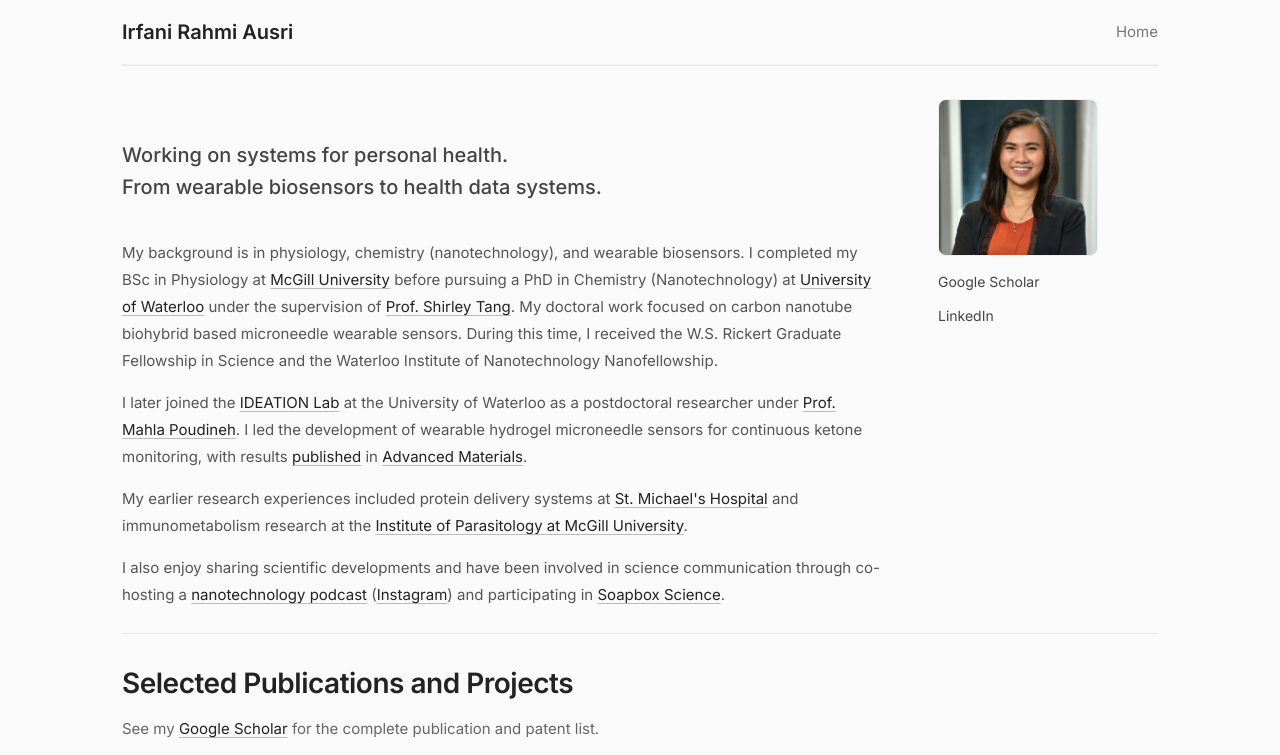
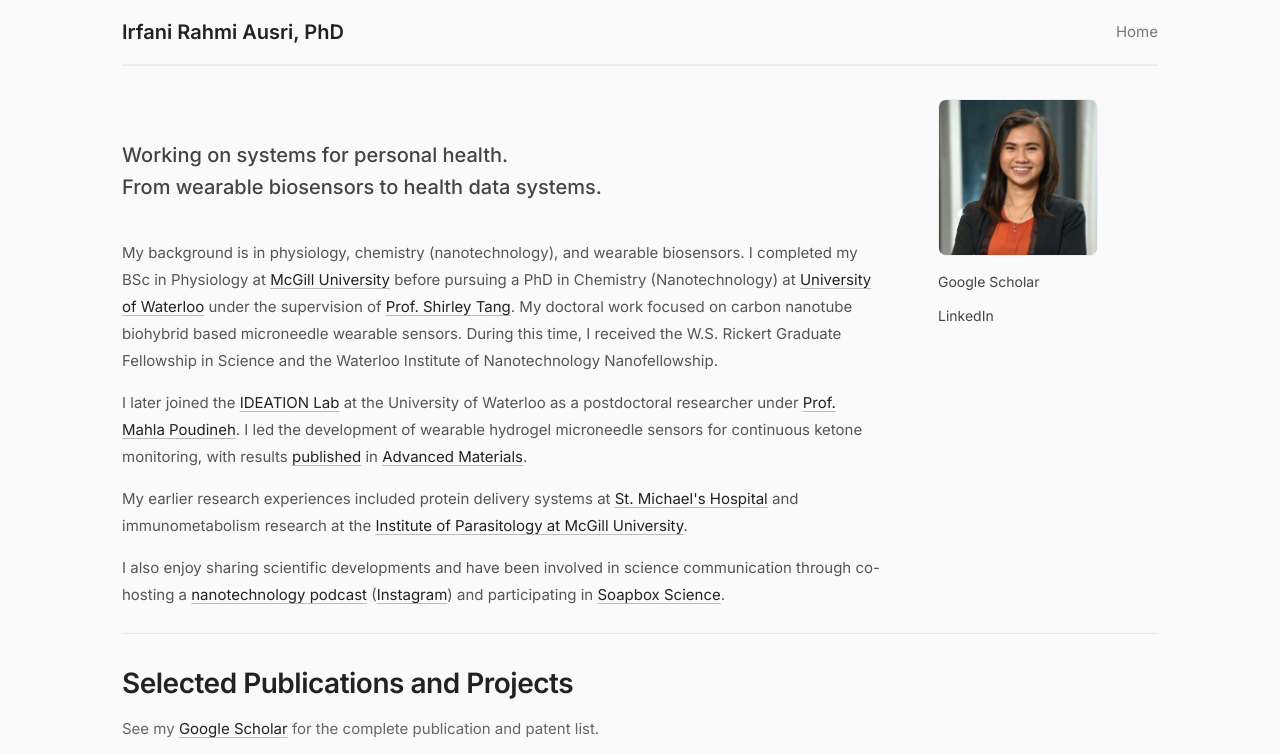
Before and after one commit to irfaniausri/irfaniausri.github.io, a React (Vite) app: page / in a window 1280 px wide. Shown: the top 755 px of the page. Built offline with nearby package versions, Linux system fonts and the light colour scheme.

Commit message:
Update Navbar component

```diff
--- a/src/components/Navbar.jsx
+++ b/src/components/Navbar.jsx
@@ -21,7 +21,7 @@
           textDecoration: "none",
         }}
       >
-        Irfani Rahmi Ausri
+        Irfani Rahmi Ausri, PhD
       </Link>
 
       {/* NAV LINKS */}
```
